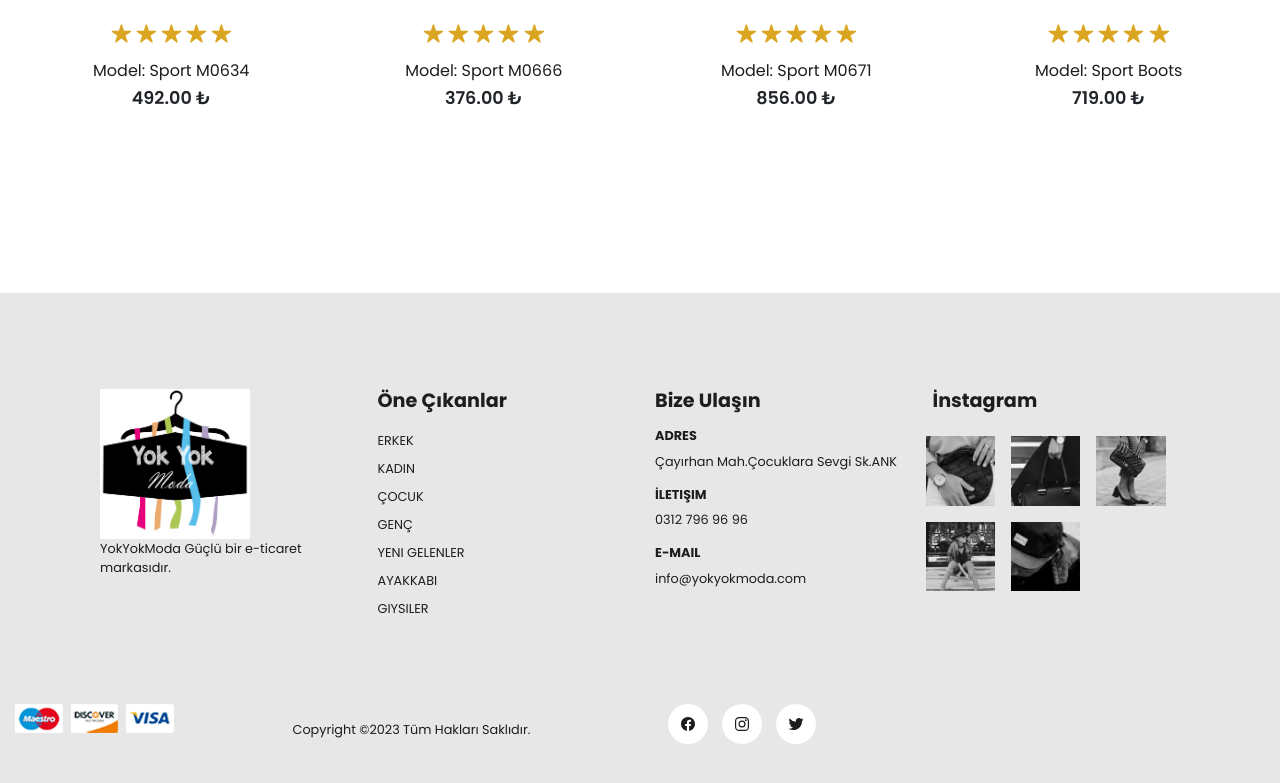
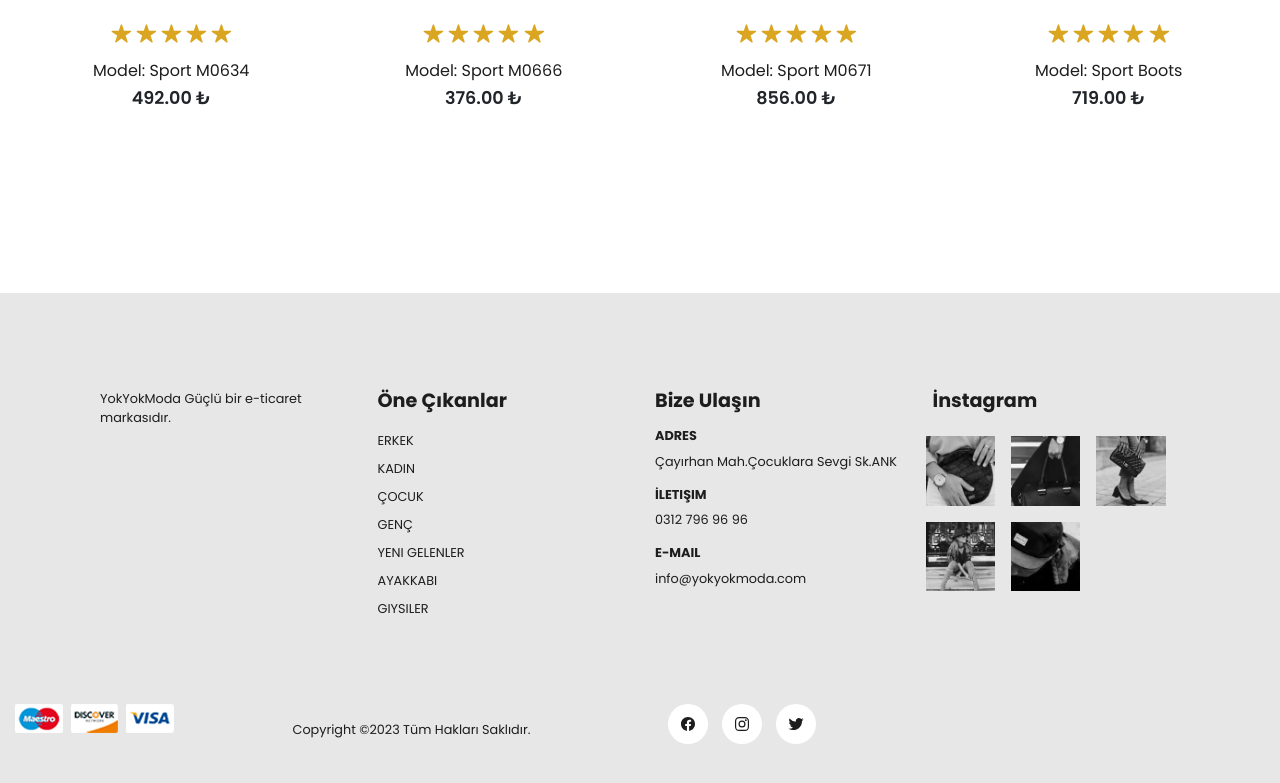
Before and after one commit to ilkaytech/HTML_CSS_with_JavaScript_E_Commerce_My_Website, a plain HTML site: page index.html in a window 1280 px wide. Shown: the part 4827-5610 px from the top of the page. Drawn offline with nearby package versions, Linux system fonts and the light colour scheme.

Commit message:
Update index.html

```diff
--- a/index.html
+++ b/index.html
@@ -389,7 +389,7 @@
 <footer class="mt-5 py-5">
   <div class="row container mx-auto pt-5">
     <div class="footer-one col-lg-3 col-md-6 col-12">
-          <img class="logo2" src="img/logo1.png" alt="">
+
           <p>YokYokModa Güçlü bir e-ticaret markasıdır. </p>
     </div>
     <div class="footer-one col-lg-3 col-md-6 col-12 mb-3">
```
